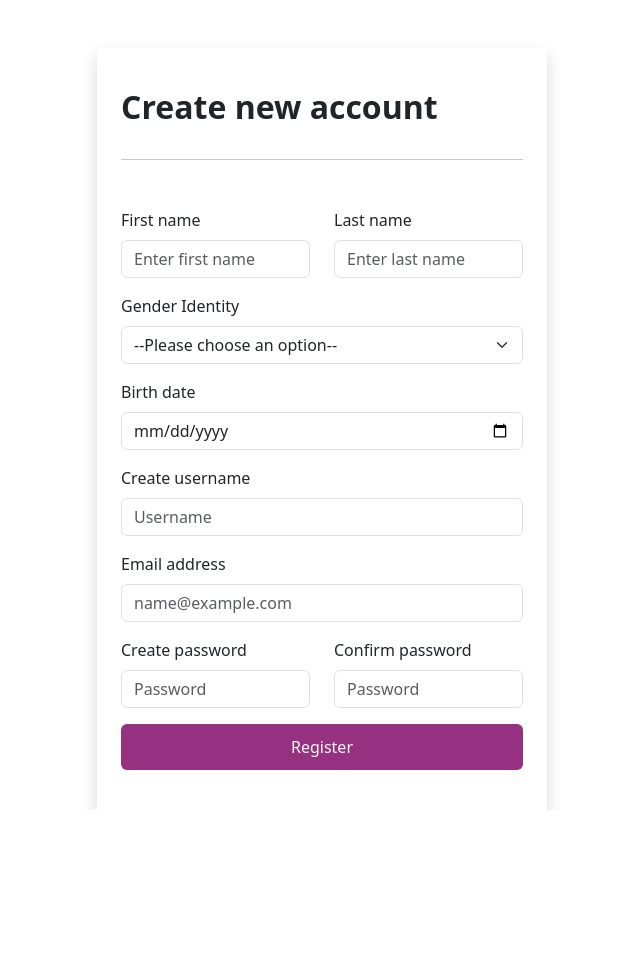
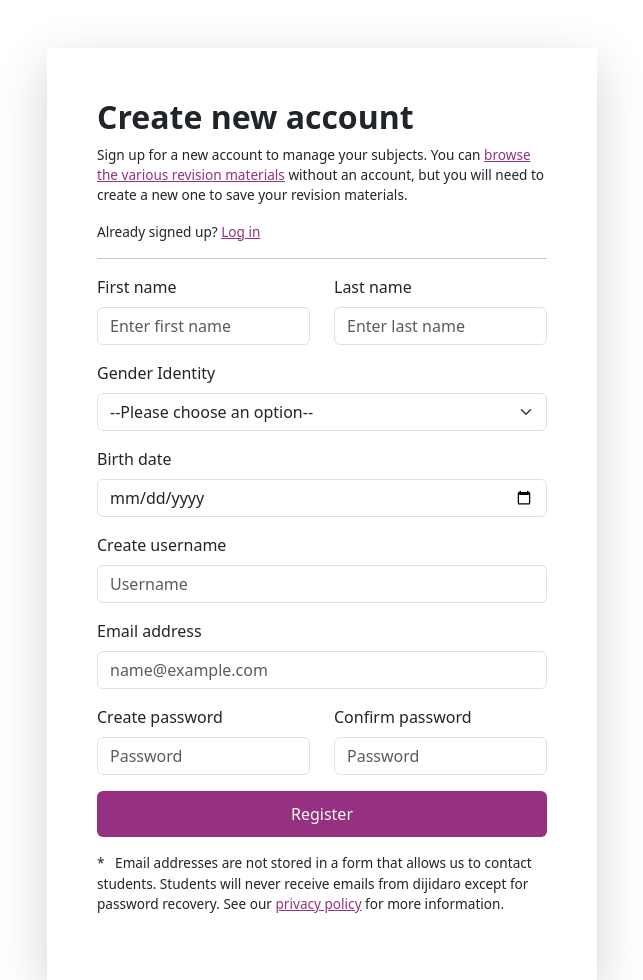
Before and after one commit to dijidaro/dijidaro, a Flask app: page /auth/student_registration in a window 1280 px wide. Shown: the part 51-1031 px from the top of the page, without its empty margins (318-961 px from the left). Before the commit the page ends 861 px from the top, so only its background shows below. Run offline with Flask 3, Linux system fonts and the light colour scheme; parts of the project's set-up code (start-up, migrations or seed data) failed here and were passed over.

```diff
--- a/app/static/styles/large.css
+++ b/app/static/styles/large.css
@@ -49,8 +49,8 @@
     }
 
     .auth-form {
-        width: 450px;
+        width: 550px;
         margin: 0 auto;
-        padding: 40px;
+        padding: 50px;
     }
 }
--- a/app/templates/auth/register.html
+++ b/app/templates/auth/register.html
@@ -1,9 +1,13 @@
 {% extends "base.html" %}
 {% block body %}
 <div class="container">
-    <div class="auth-form shadow p-4 my-5">
-        <h2 class="py-3">Create new account</h2>
-        <hr class="mb-5">
+    <div class="auth-form shadow-lg my-5">
+        <h2 class="mb-2">Create new account</h2>
+        <p>Sign up for a new account to manage your subjects. You can <a href="{{ url_for("dashboard.index") }}" class="link">browse the various
+            revision materials</a> without an account, but you will need to create a new one to save your revision materials.
+        </p>
+        <p>Already signed up? <a href="{{ url_for("auth.login_student") }}" class="link">Log in</a></p>
+        <hr class="mb-3">
         <form method="post">
             {{ form.csrf_token }}
             <div class="row">
@@ -70,6 +74,10 @@
                 {{ form.submit }}
             </div>
         </form>
+        <p>* &nbsp; Email addresses are not stored in a form that allows us to contact students.
+            Students will never receive emails from dijidaro except for password recovery.
+            See our <a href="#" class="link">privacy policy</a> for more information.
+        </p>
     </div>
 </div>
 {% endblock %}
```
